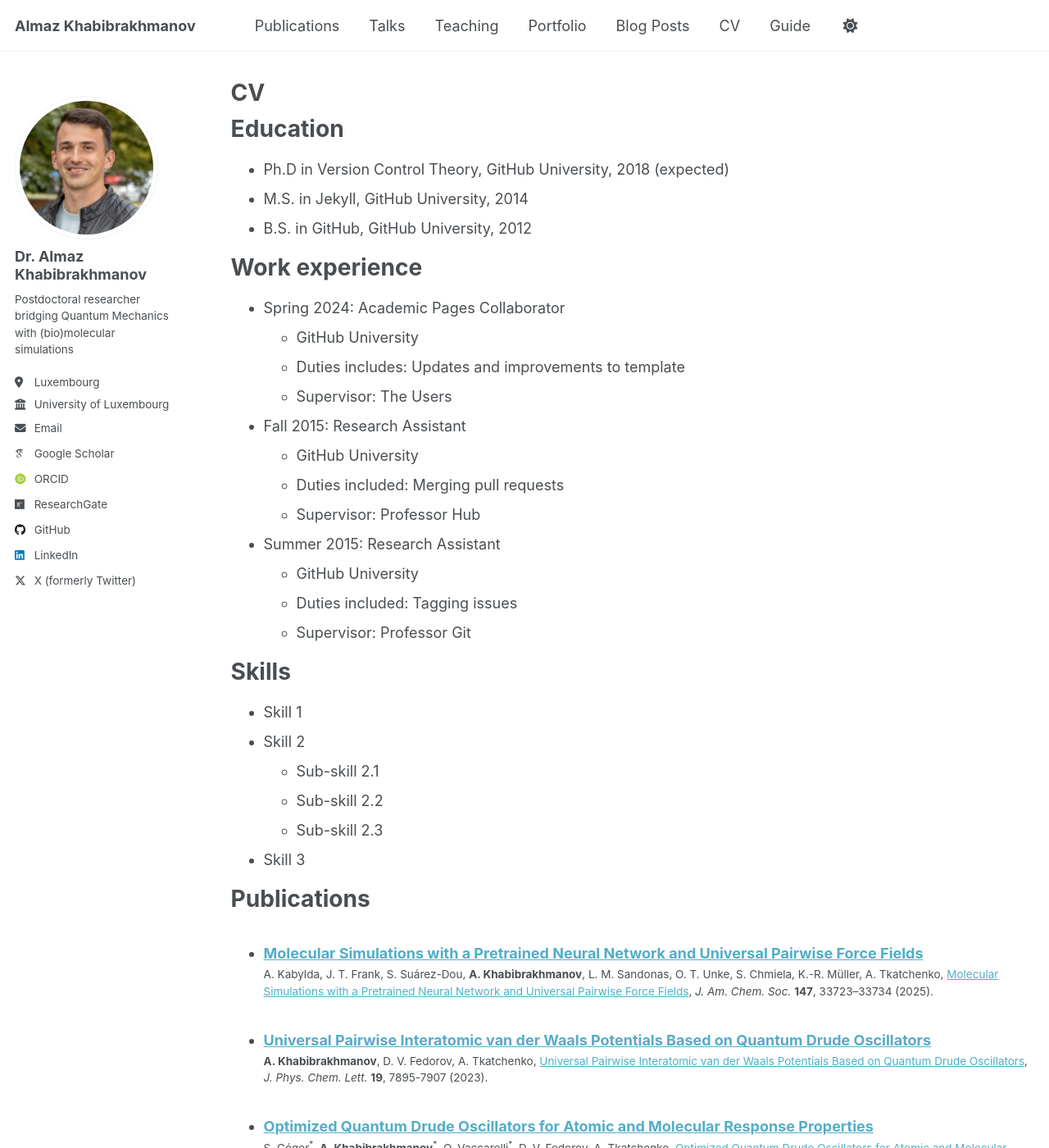
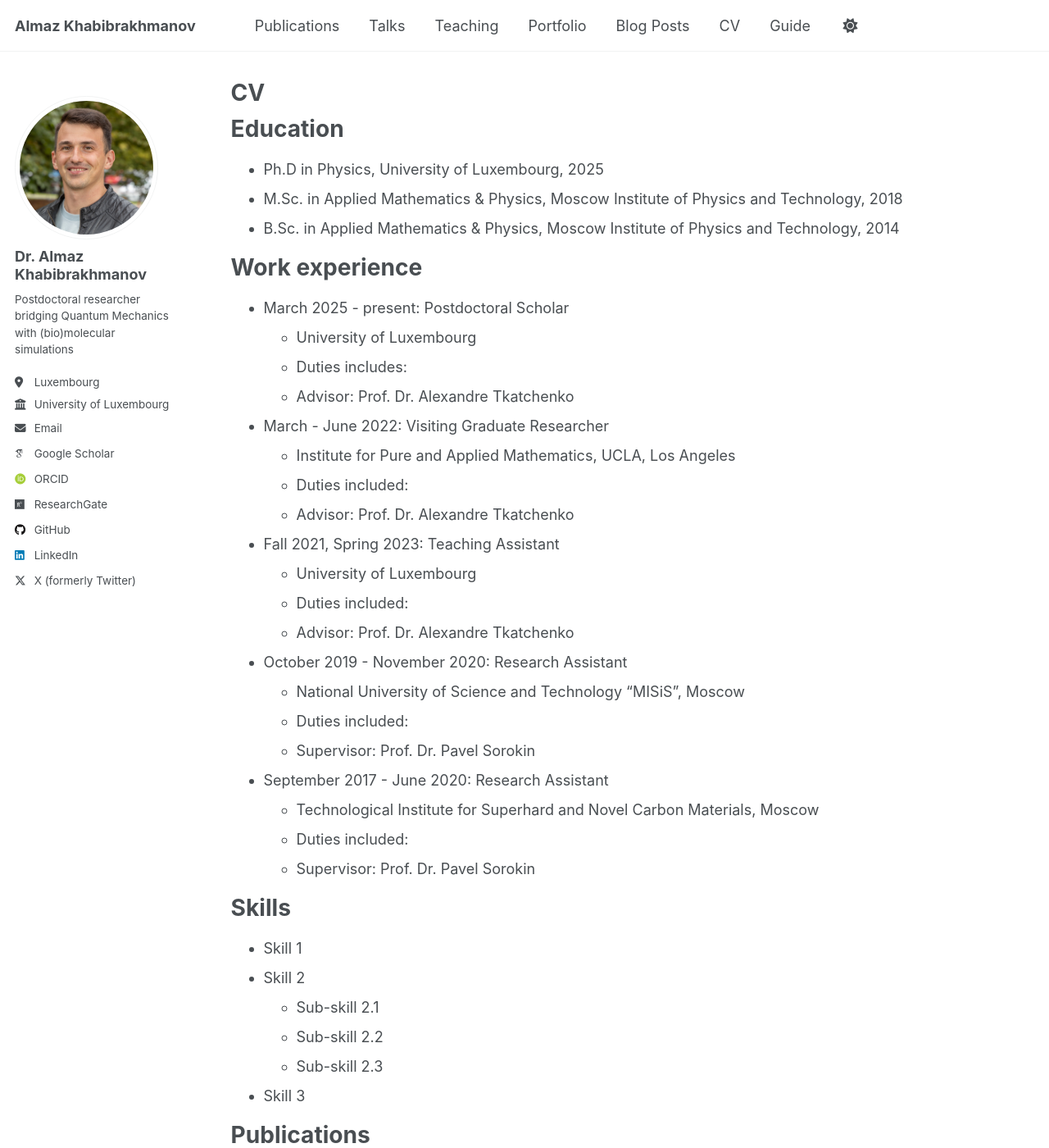
Before and after one commit to almaz-khabibrakhmanov/almaz-khabibrakhmanov.github.io, a Jekyll site: the page built from _pages/cv.md, in a window 1280 px wide and 1400 px high. Shown: the whole window at 82% size. Built offline with Jekyll 4.4.1, drawn with Linux system fonts in a browser that asks for light colours; some web fonts are replaced; a script that is not in the unit is left out.

Commit message:
Update cv.md

```diff
--- a/_pages/cv.md
+++ b/_pages/cv.md
@@ -11,26 +11,36 @@ redirect_from:
 
 Education
 ======
-* Ph.D in Version Control Theory, GitHub University, 2018 (expected)
-* M.S. in Jekyll, GitHub University, 2014
-* B.S. in GitHub, GitHub University, 2012
+* Ph.D in Physics, University of Luxembourg, 2025
+* M.Sc. in Applied Mathematics & Physics, Moscow Institute of Physics and Technology, 2018
+* B.Sc. in Applied Mathematics & Physics, Moscow Institute of Physics and Technology, 2014
 
 Work experience
 ======
-* Spring 2024: Academic Pages Collaborator
-  * GitHub University
-  * Duties includes: Updates and improvements to template
-  * Supervisor: The Users
+* March 2025 - present: Postdoctoral Scholar
+  * University of Luxembourg
+  * Duties includes:
+  * Advisor: Prof. Dr. Alexandre Tkatchenko
 
-* Fall 2015: Research Assistant
-  * GitHub University
-  * Duties included: Merging pull requests
-  * Supervisor: Professor Hub
+* March - June 2022: Visiting Graduate Researcher
+  * Institute for Pure and Applied Mathematics, UCLA, Los Angeles
+  * Duties included:
+  * Advisor: Prof. Dr. Alexandre Tkatchenko
 
-* Summer 2015: Research Assistant
-  * GitHub University
-  * Duties included: Tagging issues
-  * Supervisor: Professor Git
+* Fall 2021, Spring 2023: Teaching Assistant
+  * University of Luxembourg
+  * Duties included:
+  * Advisor: Prof. Dr. Alexandre Tkatchenko
+
+* October 2019 - November 2020: Research Assistant
+  * National University of Science and Technology "MISiS", Moscow
+  * Duties included:
+  * Supervisor: Prof. Dr. Pavel Sorokin
+
+* September 2017 - June 2020: Research Assistant
+  * Technological Institute for Superhard and Novel Carbon Materials, Moscow
+  * Duties included:
+  * Supervisor: Prof. Dr. Pavel Sorokin
 
 Skills
 ======
```
